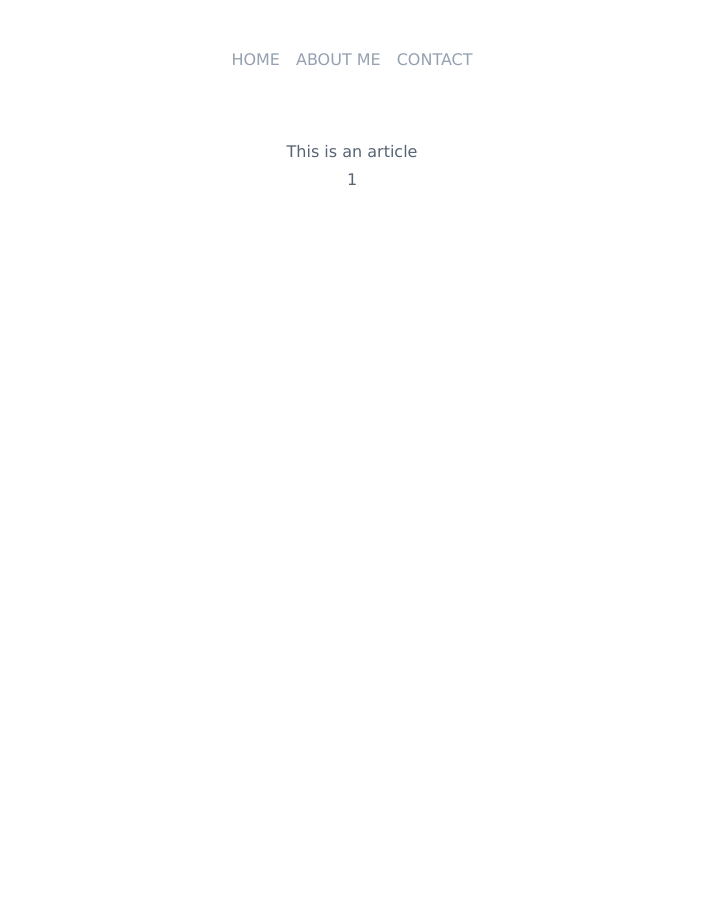
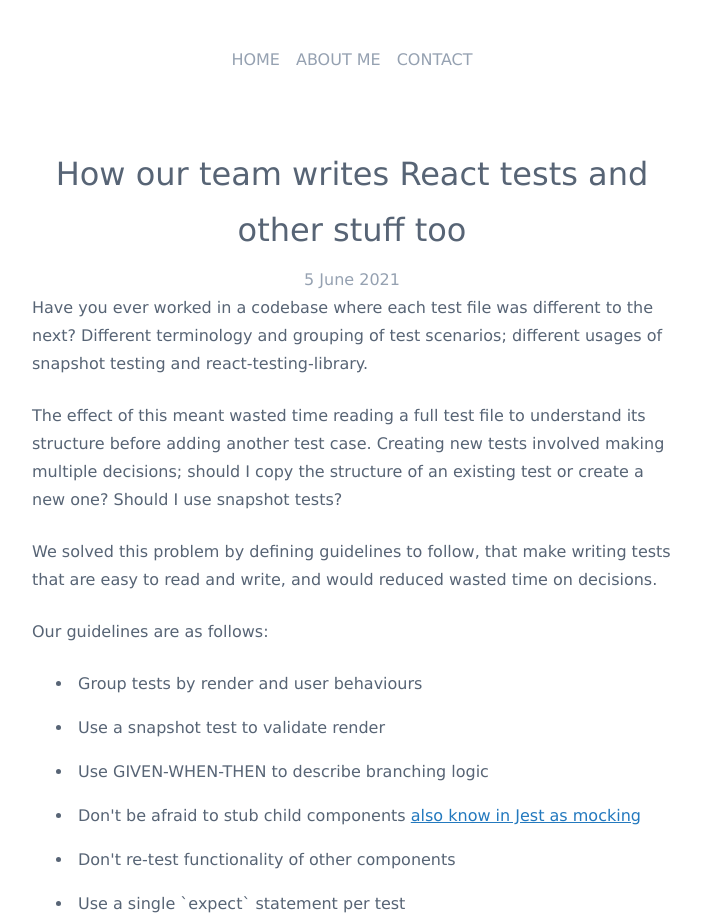
Before and after one commit to Whassup/blog, a React (Create React App) app: page /blog/article/1 in a window 1280 px wide. Shown: the part 180-1097 px from the top of the page, without its empty margins (288-989 px from the left). Before the commit the page ends 800 px from the top, so only its background shows below. Built offline with nearby package versions, Linux system fonts and the light colour scheme.

Commit message:
added code highlighting and styles for article page

```diff
--- a/package.json
+++ b/package.json
@@ -18,6 +18,7 @@
     "react-router-dom": "^5.2.0",
     "react-scripts": "4.0.3",
     "react-snap": "^1.23.0",
+    "react-syntax-highlighter": "^15.4.3",
     "styled-components": "^5.3.0",
     "typescript": "^4.3.2",
     "web-vitals": "^1.1.2"
@@ -51,6 +52,7 @@
   },
   "devDependencies": {
     "@types/react-router-dom": "^5.1.7",
+    "@types/react-syntax-highlighter": "^13.5.0",
     "@types/styled-components": "^5.1.9",
     "@typescript-eslint/eslint-plugin": "^4.26.0",
     "@typescript-eslint/parser": "^4.26.0",
--- a/src/ArticleList/ArticleList.tsx
+++ b/src/ArticleList/ArticleList.tsx
@@ -1,6 +1,7 @@
 import React, { FunctionComponent } from 'react';
 import { Link } from 'react-router-dom';
 import styled from 'styled-components';
+import { Date, H1 } from '../shared/typography/typography';
 
 const List = styled.article`
     display: flex;
@@ -17,19 +18,6 @@ const Article = styled.article`
     background-color: #f7fff6;
     padding: 2rem 4rem;
     border-radius: 1rem;
-`;
-
-const H1 = styled.h1`
-    font-size: 2rem;
-    padding: 0.5rem;
-
-    > * {
-        color: #000;
-    }
-`;
-
-const Date = styled.time`
-    color: #95a1b1;
 `;
 
 const Body = styled.div`
--- a/src/Pages/Article/Article.tsx
+++ b/src/Pages/Article/Article.tsx
@@ -1,15 +1,21 @@
 import React, { FunctionComponent } from 'react';
 import { useParams } from 'react-router-dom';
+import styled from 'styled-components';
 import { Header } from '../../Header/Header';
+import { HowOurTeamWritesReactTests } from './articles/HowOurTeamWritesReactTests';
+
+const Wrapper = styled.article`
+    padding: 0 25%;
+`;
 
 export const Article: FunctionComponent = () => {
     const { article } = useParams<{ article: string }>();
     return (
         <>
             <Header />
-            <p>
-                This is an article <p>{article}</p>
-            </p>
+            <Wrapper>
+                <HowOurTeamWritesReactTests />
+            </Wrapper>
         </>
     );
 };
--- /dev/null
+++ b/src/Pages/Article/articles/HowOurTeamWritesReactTests.tsx
@@ -0,0 +1,72 @@
+import React from 'react';
+import { A, CodeBlock, Date, H1, LI, P, UL } from '../../../shared/typography/typography';
+
+export const HowOurTeamWritesReactTests = () => {
+    return (
+        <>
+            <H1>How our team writes React tests and other stuff too</H1>
+            <Date>5 June 2021</Date>
+            <P>
+                Have you ever worked in a codebase where each test file was different to the next? Different terminology
+                and grouping of test scenarios; different usages of snapshot testing and react-testing-library.
+            </P>
+            <P>
+                The effect of this meant wasted time reading a full test file to understand its structure before adding
+                another test case. Creating new tests involved making multiple decisions; should I copy the structure of
+                an existing test or create a new one? Should I use snapshot tests?
+            </P>
+            <P>
+                We solved this problem by defining guidelines to follow, that make writing tests that are easy to read
+                and write, and would reduced wasted time on decisions.
+            </P>
+
+            <P>Our guidelines are as follows:</P>
+            <UL>
+                <LI>Group tests by render and user behaviours</LI>
+                <LI>Use a snapshot test to validate render</LI>
+                <LI>Use GIVEN-WHEN-THEN to describe branching logic</LI>
+                <LI>
+                    Don&apos;t be afraid to stub child components{' '}
+                    <A
+                        href="https://ericdcobb.medium.com/advanced-react-component-mocks-with-jest-and-react-testing-library-f1ae8838400b"
+                        target="_blank"
+                    >
+                        also know in Jest as mocking
+                    </A>
+                </LI>
+                <LI>Don&apos;t re-test functionality of other components</LI>
+                <LI>Use a single `expect` statement per test</LI>
+                <LI>Accept unit testing UI components can be difficult</LI>
+                <LI>Try use `screen.getByRole`</LI>
+                <LI>Isolate complex component logic, and test separately</LI>
+            </UL>
+
+            <P>
+                For each guideline I go into greater detail using this Counter component as an example for our testing
+                purposes:{' '}
+            </P>
+
+            <CodeBlock>
+                {`const Counter = ({ initialCount, steps }) => {
+    const [{ count, action }, setCount] = useState(initialCount, action: null });
+
+    const increment = () => {
+        setCount(({count }) => { count: count + steps, action: "increment-click" });
+
+    }
+
+    const inputChange = (e) => {
+        setCount(({count }) => { count: e.target.value, action: "input-change" });
+    }
+
+    return (<>
+        <input name="counter" value={count} onChange={inputChange} />
+        <button onClick={increment}>Increment</button>
+        <Tooltip>increments in steps of {steps}</Tooltip>
+    </>
+    );
+};`}
+            </CodeBlock>
+        </>
+    );
+};
--- /dev/null
+++ b/src/shared/typography/typography.tsx
@@ -0,0 +1,56 @@
+import React, { FunctionComponent } from 'react';
+import { PrismLight as SyntaxHighlighter } from 'react-syntax-highlighter';
+import jsx from 'react-syntax-highlighter/dist/esm/languages/prism/jsx';
+import { vscDarkPlus as dark } from 'react-syntax-highlighter/dist/esm/styles/prism';
+import styled from 'styled-components';
+
+SyntaxHighlighter.registerLanguage('jsx', jsx);
+
+export const H1 = styled.h1`
+    font-size: 2rem;
+    padding: 0.5rem;
+
+    > * {
+        color: #000;
+    }
+`;
+
+export const Date = styled.time`
+    color: #95a1b1;
+`;
+
+export const P = styled.p`
+    margin-bottom: 1.5rem;
+    text-align: left;
+`;
+
+export const UL = styled.ul`
+    margin-bottom: 1.5rem;
+    text-align: left;
+`;
+
+export const LI = styled.li`
+    margin-bottom: 1rem;
+    margin-left: 1.5rem;
+    text-align: left;
+    list-style: disc;
+    list-style-position: inside;
+`;
+
+export const A = styled.a`
+    color: #2379be;
+    text-decoration: underline;
+`;
+
+// eslint-disable-next-line react/prop-types
+export const CodeBlock: FunctionComponent = ({ children }) => (
+    <SyntaxHighlighter
+        language="jsx"
+        style={dark}
+        showLineNumbers
+        wrap
+        codeTagProps={{ style: { fontSize: '1.25rem' } }}
+    >
+        {children}
+    </SyntaxHighlighter>
+);
```
Also changed, not shown: 1 other file (tests, documents, lock files or other folders).
